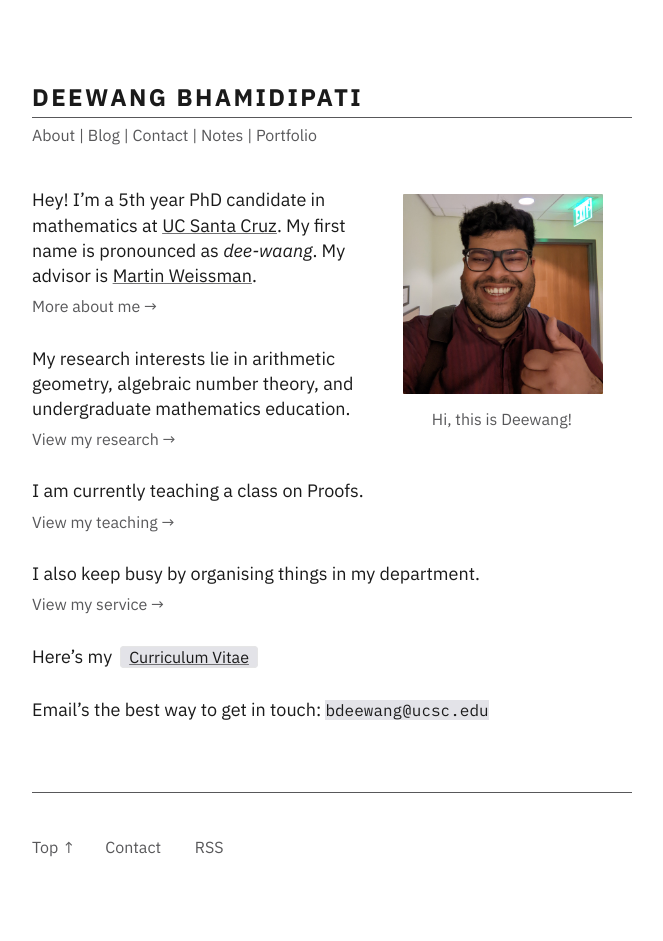
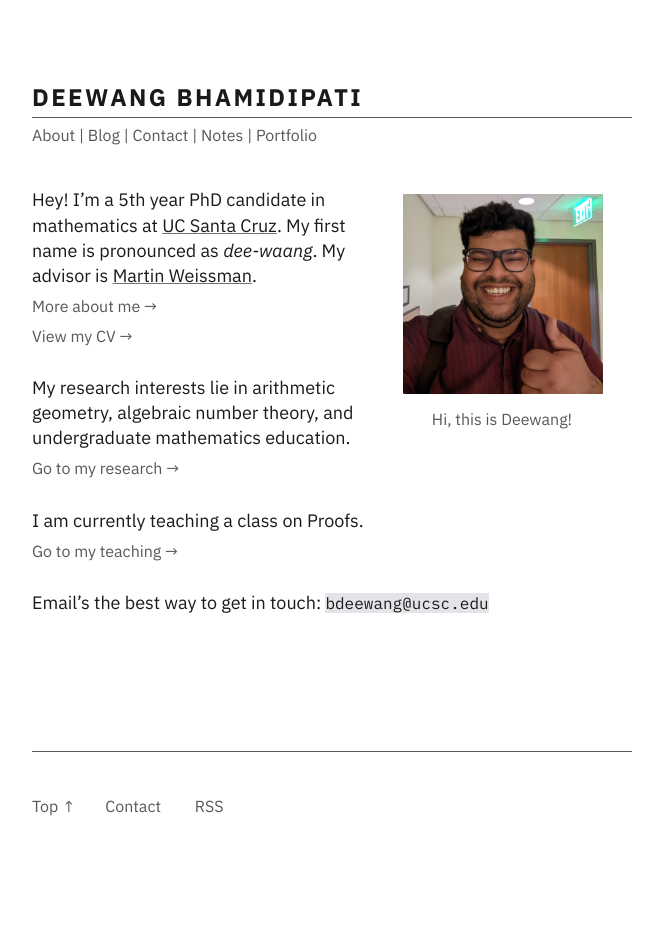
Before and after one commit to junkquill/junkquill.github.io, a Jekyll site: the page built from index.md, in a window 1280 px wide. Shown: the whole page, without its empty margins (308-971 px from the left). Built offline with Jekyll 4.4.1, drawn with Linux system fonts in a browser that asks for light colours; after the commit the page ends 900 px from its top, so only the background shows below that.

Commit message:
research-update

```diff
--- a/index.md
+++ b/index.md
@@ -8,17 +8,18 @@
 
 Hey! I'm a 5th year PhD candidate in mathematics at [UC Santa Cruz](https://www.math.ucsc.edu/index.html). My first name is pronounced as *dee-waang*. My advisor is [Martin Weissman](http://martyweissman.com/).
 <a href="/about" class="internal-link quarter-line-space">More about me&nbsp;→</a>
+<a href="https://drive.google.com/file/d/14Qb6_G7CEKUkhOUEwx68559Rs1BCa74S/view?usp=sharing" class="internal-link quarter-line-space">View my CV&nbsp;→</a>
 
 My research interests lie in arithmetic geometry, algebraic number theory, and undergraduate mathematics education.
-<a href="/research" class="internal-link quarter-line-space">View my research&nbsp;→</a>
+<a href="/research" class="internal-link quarter-line-space">Go to my research&nbsp;→</a>
 
 I am currently teaching a class on Proofs.
-<a href="/teaching" class="internal-link quarter-line-space">View my teaching&nbsp;→</a>
+<a href="/teaching" class="internal-link quarter-line-space">Go to my teaching&nbsp;→</a>
 
-I also keep busy by organising things in my department.
-<a href="/service" class="internal-link quarter-line-space">View my service&nbsp;→</a>
+<!-- I also keep busy by organising and helping organise things in my department.
+<a href="/service" class="internal-link quarter-line-space">View my service&nbsp;→</a> -->
 
-Here's my<a href="https://drive.google.com/file/d/14Qb6_G7CEKUkhOUEwx68559Rs1BCa74S/view?usp=sharing" class="btn btn-default">Curriculum Vitae</a>
+<!-- Here's my<a href="https://drive.google.com/file/d/14Qb6_G7CEKUkhOUEwx68559Rs1BCa74S/view?usp=sharing" class="btn btn-default">Curriculum Vitae</a> -->
 
 <!-- Add a one line intro and link to your about page.
 <a href="/about" class="internal-link quarter-line-space">More about me&nbsp;→</a>
```
Also changed, not shown: _pages/research.md (added, +14 -0 lines).
